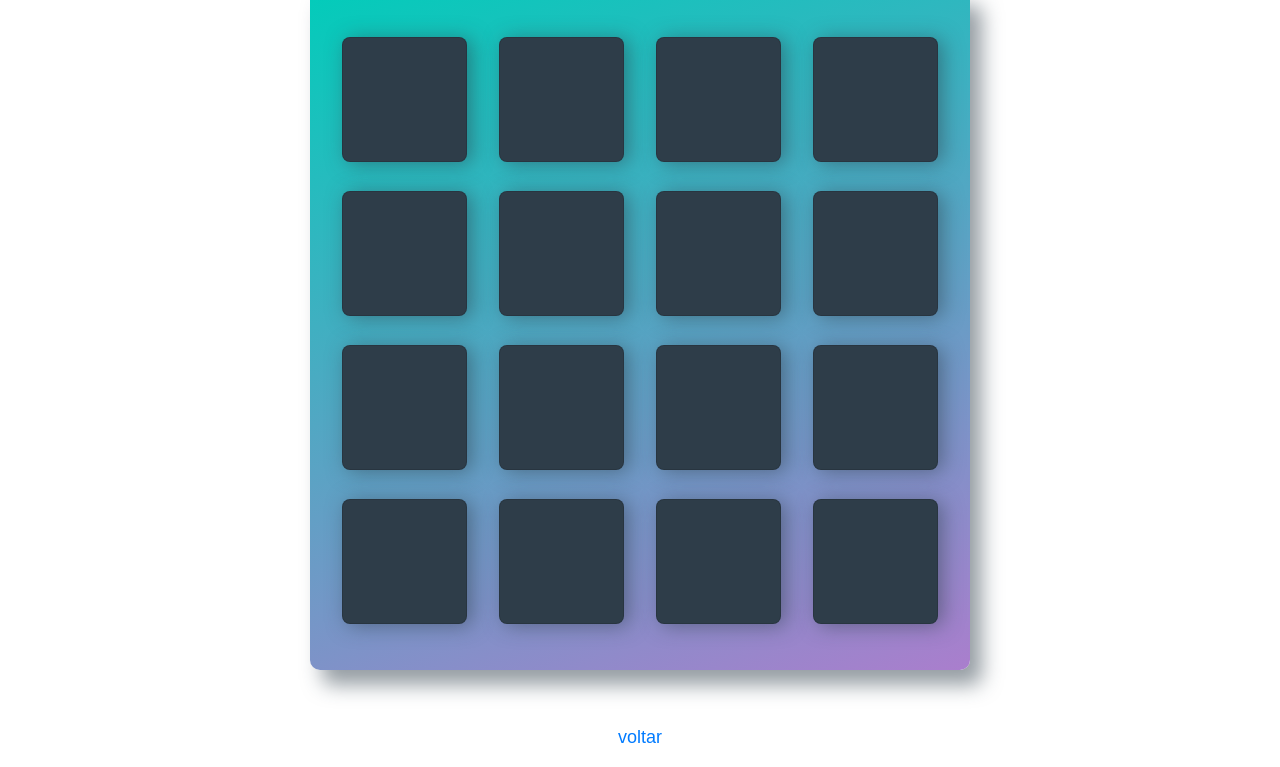
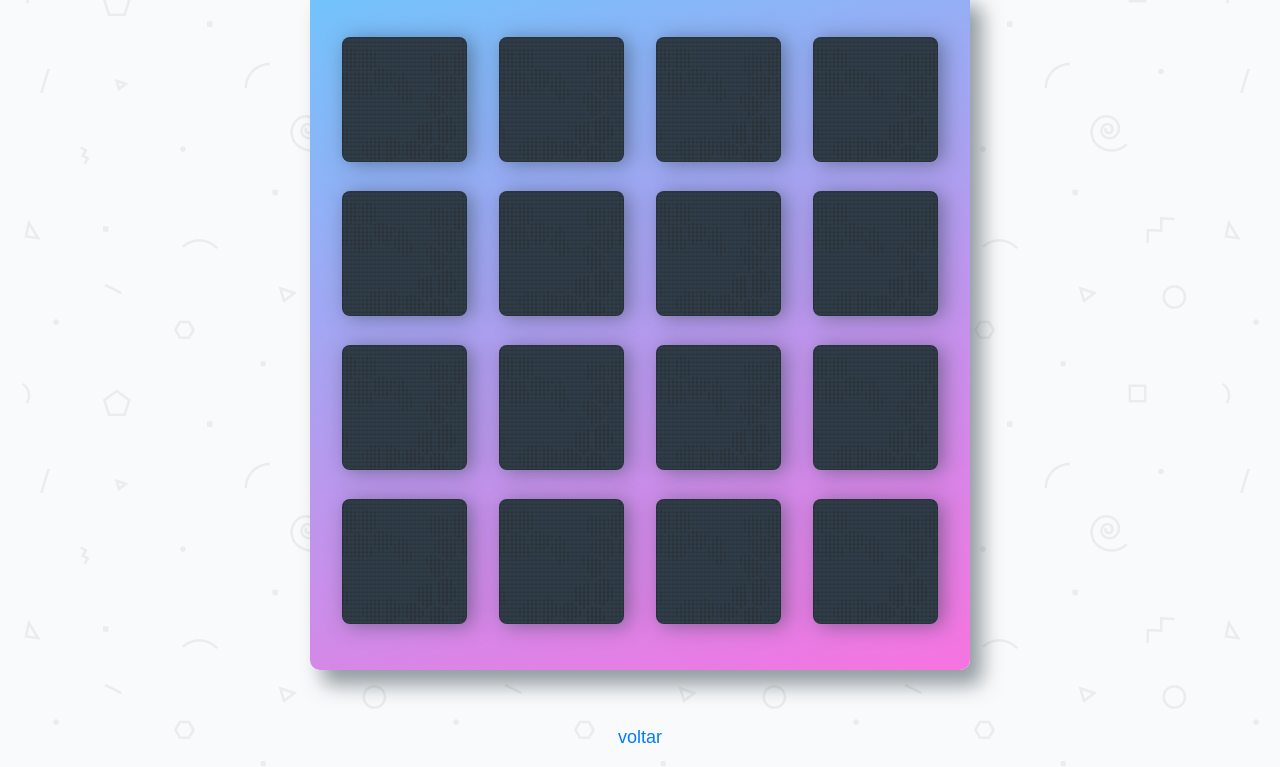
Before and after one commit to thiagokzao/portfolio, a plain HTML site: page game.html in a window 1280 px wide. Shown: the part 136-903 px from the top of the page. Drawn offline with Linux system fonts and the light colour scheme.

Commit message:
Add background image and colors

```diff
--- a/css/memory-card.css
+++ b/css/memory-card.css
@@ -17,7 +17,7 @@ body {
 }
 
 body {
-    background: #ffffff url('../img/geometry2.png');
+    background: #ffffff url('../images/geometry2.png');
     /* Background pattern from Subtle Patterns */
     font-family: 'Raleay', Arial, Helvetica, sans-serif;
     color: #333333;
@@ -44,7 +44,7 @@ h1 {
 .deck {
     width: 660px;
     min-height: 680px;
-    background: linear-gradient(160deg, #02ccba 0%, #aa7ecd 100%);
+    background: linear-gradient(160deg, #71c4fc 0%, #f773e1 100%);
     padding: 32px;
     border-radius: 10px;
     box-shadow: 12px 15px 20px 0 rgba(46, 61, 73, 0.5);
@@ -58,7 +58,8 @@ h1 {
 .deck .card {
     height: 125px;
     width: 125px;
-    background: #2e3d49;
+    /* background: #2e3d49; */
+    background: #2e3d49 url('../images/pattern.png');
     font-size: 0;
     color: #ffffff;
     border-radius: 8px;
@@ -71,7 +72,7 @@ h1 {
 
 .deck .card.open {
     transform: rotateY(0);
-    background: #02b3e4;
+    background: #02a1eb;
     cursor: default;
 }
 
```
